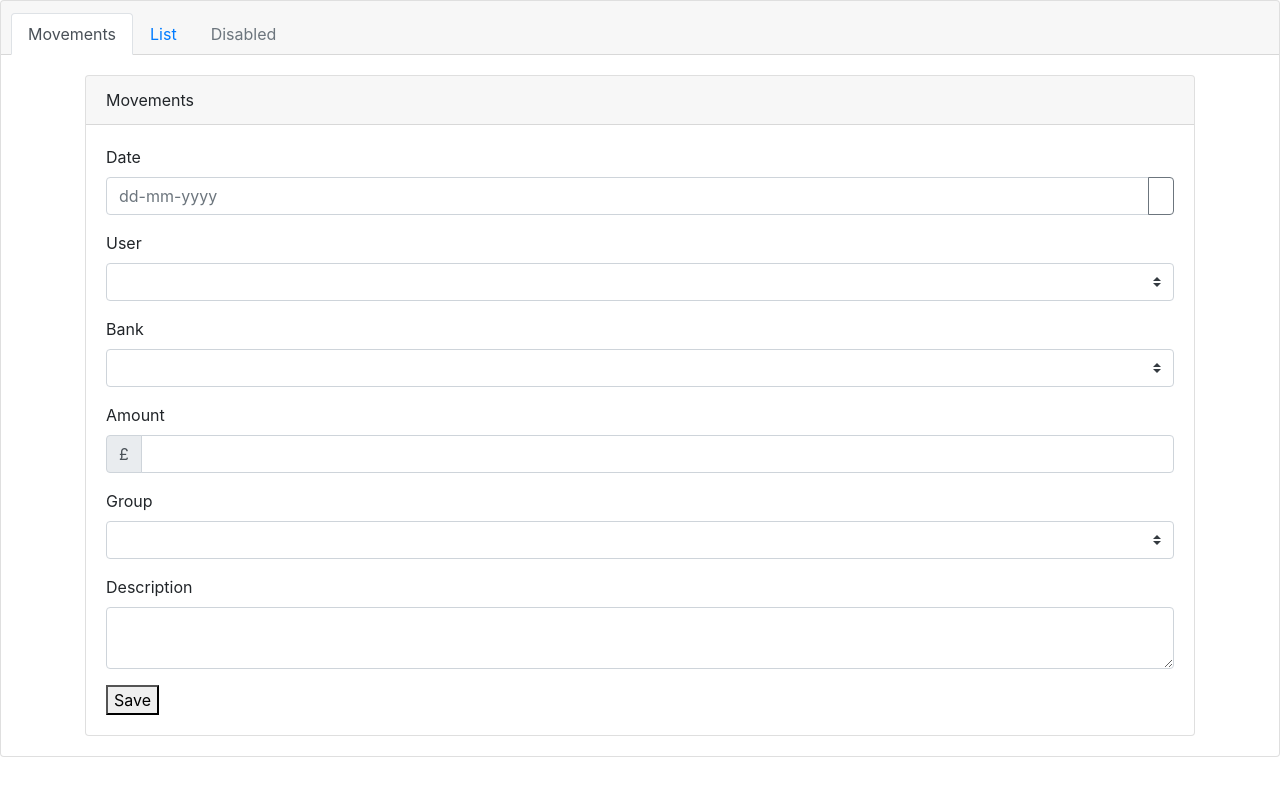
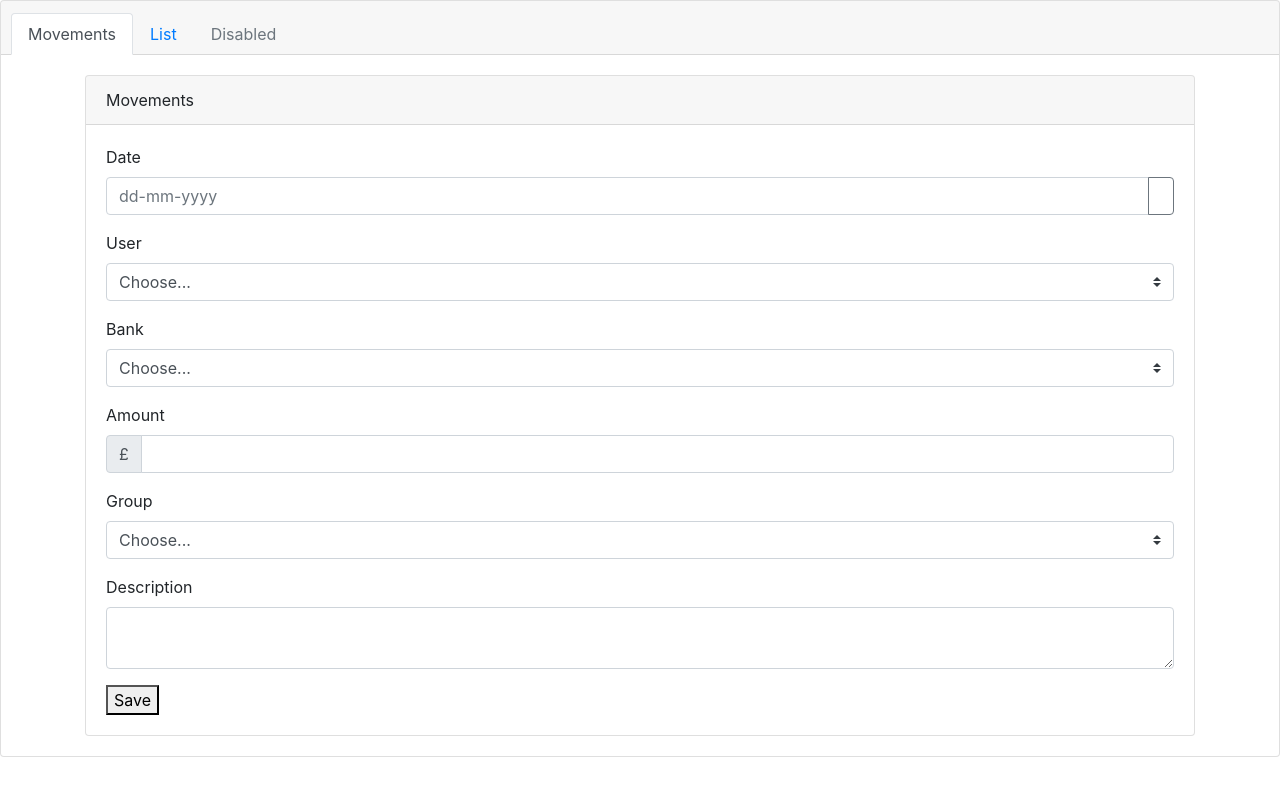
Before and after one commit to MRBalbuena/CashflowUI, an Angular app: page / in a window 1280 px wide. Shown: the top 796 px of the page. Built offline with nearby package versions, Linux system fonts and the light colour scheme.

Commit message:
Hard coded arrays to fill dropdown. Added data.service

```diff
--- a/src/app/movements/movements.component.html
+++ b/src/app/movements/movements.component.html
@@ -23,9 +23,7 @@
                             <label for="select-user">User</label>
                             <select class="custom-select" id="select-user" name="user" formControlName="date">
                                 <option selected>Choose...</option>
-                                <option value="1">One</option>
-                                <option value="2">Two</option>
-                                <option value="3">Three</option>
+                                <option *ngFor="let user of users">{{user}}</option>
                             </select>
                         </div>
 
@@ -33,9 +31,7 @@
                             <label for="select-bank">Bank</label>
                             <select class="custom-select" id="select-bank" name="bank" formControlName="bank">
                                 <option selected>Choose...</option>
-                                <option value="1">One</option>
-                                <option value="2">Two</option>
-                                <option value="3">Three</option>
+                                <option *ngFor="let bank of banks">{{bank}}</option>
                             </select>
                         </div>
                         <div class="form-group">
@@ -52,9 +48,7 @@
                             <label for="form-group">Group</label>
                             <select class="custom-select" id="form-group" name="group" formControlName="group">
                                 <option selected>Choose...</option>
-                                <option value="1">One</option>
-                                <option value="2">Two</option>
-                                <option value="3">Three</option>
+                                <option *ngFor="let group of groups">{{group}}</option>
                             </select>
                         </div>
                         <div class="form-group">
--- a/src/app/movements/movements.component.ts
+++ b/src/app/movements/movements.component.ts
@@ -12,12 +12,18 @@ export class MovementsComponent implements OnInit {
   model: NgbDateStruct;
   date: { year: number, month: number };
   movementForm: any;
+  users: string[];
+  banks: string[];
+  groups: string[];
 
   constructor(private calendar: NgbCalendar, private formBuilder: FormBuilder) {
     this.createForm();
   }
 
   ngOnInit() {
+    this.users = ['Marcelo', 'Gaby'];
+    this.banks = ['Barclays'];
+    this.groups = ['Super', 'Petrol', 'Rent House'];
   }
 
   createForm() {
```
Also changed, not shown: src/app/services/data.service.ts (added, +9 -0 lines), 1 other file (tests, documents, lock files or other folders).
